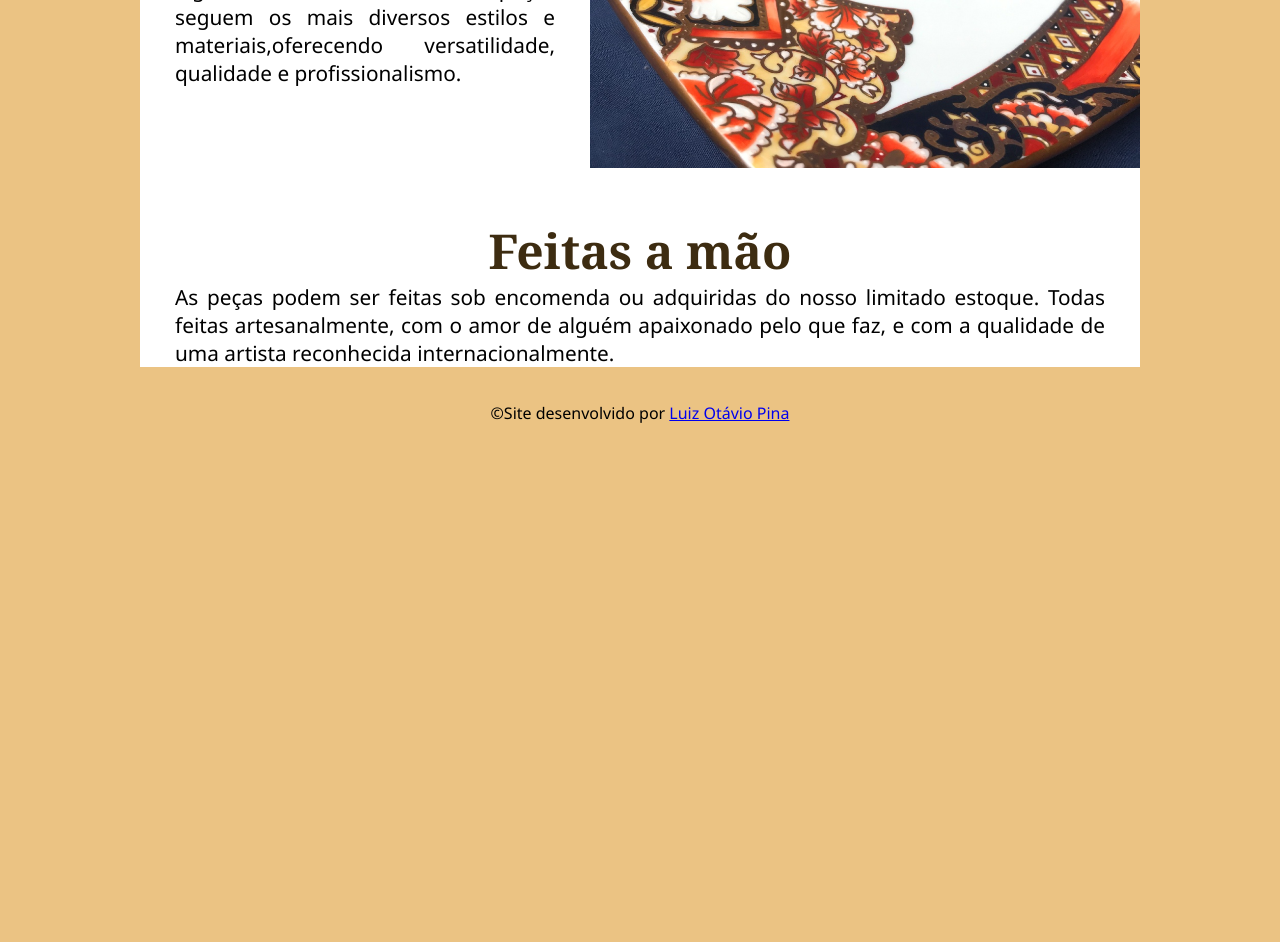
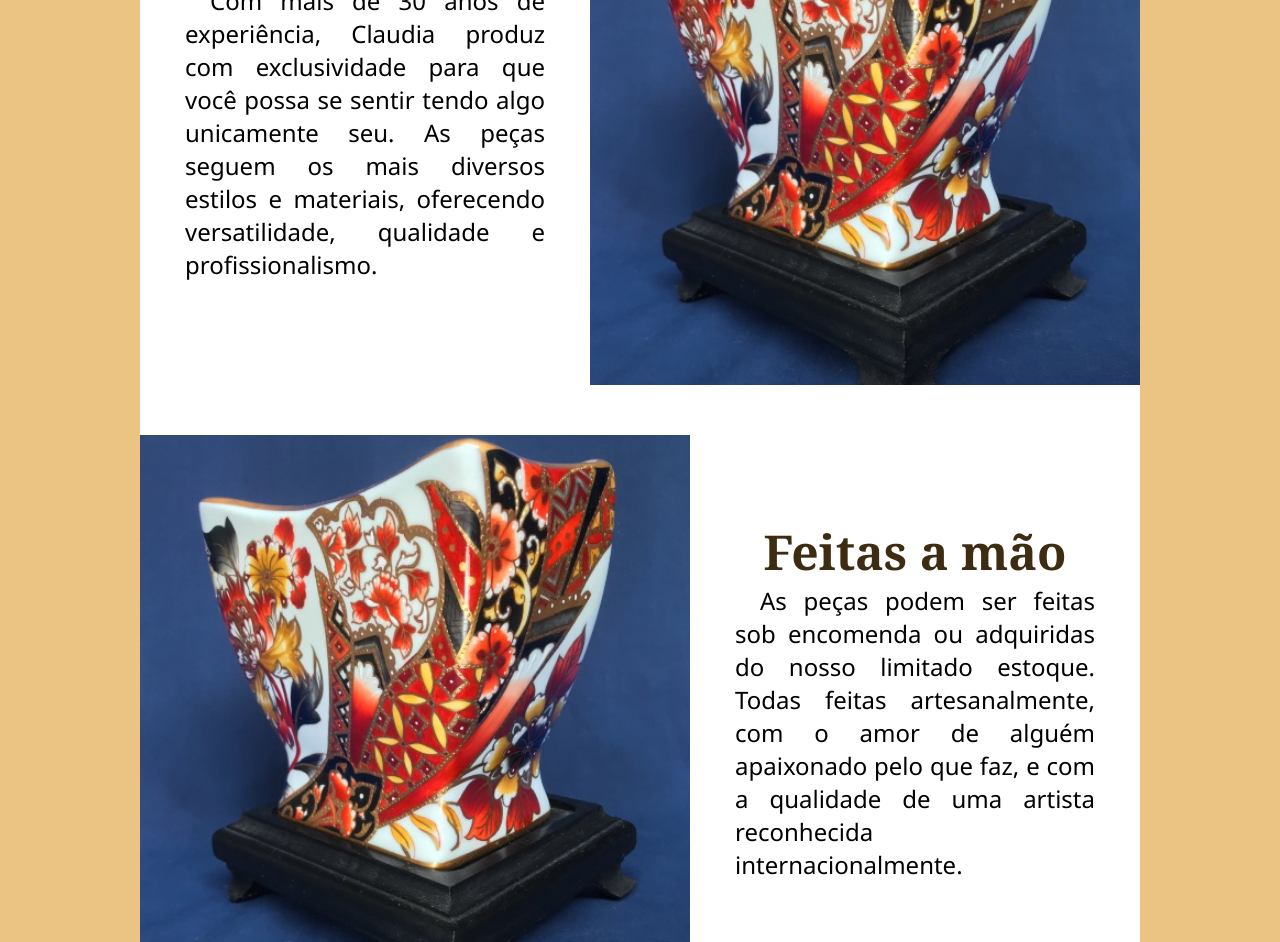
Before and after one commit to luizotaviopina/projeto-claudia, a plain HTML site: page index.html in a window 1280 px wide. Shown: the part 750-1692 px from the top of the page. Before the commit the page ends 1190 px from the top, so only its background shows below. Drawn offline with Linux system fonts and the light colour scheme; a web font is replaced by a local one.

Commit message:
Atualização 7/2

```diff
--- a/estilo.css
+++ b/estilo.css
@@ -18,11 +18,11 @@ body{
 header{
     background-color:var(--cor1);
     background-image:url(imagens/fundo.jpg);
-    background-position:right center;
+    background-position:5% 100%;
     background-size:cover;
     background-attachment:fixed;
 
-    padding-top:60vh;
+    height:70vh;
 }
 header h1{
     font-family: 'Quintessential', georgia, serif;
@@ -89,13 +89,14 @@ main h2{
     flex-grow:1;
 }
 main img{
-    min-width:350px;
+    min-width:375px;
     width:50%;
     flex-grow:1;
     padding:25px 0px;
 }
 main p{
     text-align:justify;
-    font-size:1.3em;
-    margin:0px 35px 35px 35px;
+    font-size:1.5em;
+    margin:0px 45px 45px 45px;
+    text-indent:25px;
 }
--- a/index.html
+++ b/index.html
@@ -22,12 +22,17 @@
         <div class="container">
             <div class="item">
                 <h2>Peças únicas</h2>
-                <p>Com mais de 30 anos de experiência, Claudia produz com exclusividade para que você possa se sentir tendo algo unicamente seu. As peças seguem os mais diversos estilos e materiais,oferecendo versatilidade, qualidade e profissionalismo.</p>
+                <p>Com mais de 30 anos de experiência, Claudia produz com exclusividade para que você possa se sentir tendo algo unicamente seu. As peças seguem os mais diversos estilos e materiais, oferecendo versatilidade, qualidade e profissionalismo.</p>
             </div>
-            <img class="foto1" src="imagens/fundo.jpg" alt="Peça de Porcelana em Estilo Oriental">
+            <img class="foto1" src="imagens/foto1.jpg" alt="Jarro de Porcelana em Estilo Oriental">
         </div>
-        <h2>Feitas a mão</h2>
-        <p>As peças podem ser feitas sob encomenda ou adquiridas do nosso limitado estoque. Todas feitas artesanalmente, com o amor de alguém apaixonado pelo que faz, e com a qualidade de uma artista reconhecida internacionalmente.</p>
+        <div class="container">
+            <img src="imagens/foto1.jpg" alt="Jarro de Porcelana em Estilo Oriental">
+            <div class="item">
+                <h2>Feitas a mão</h2>
+                <p>As peças podem ser feitas sob encomenda ou adquiridas do nosso limitado estoque. Todas feitas artesanalmente, com o amor de alguém apaixonado pelo que faz, e com a qualidade de uma artista reconhecida internacionalmente.</p>
+            </div>
+        </div>
     </main>
     <footer>
         <p>&copy;Site desenvolvido por <a href="#" target="_blank">Luiz Otávio Pina</a></p>
```
Also changed, not shown: imagens/foto1.jpg (added).
